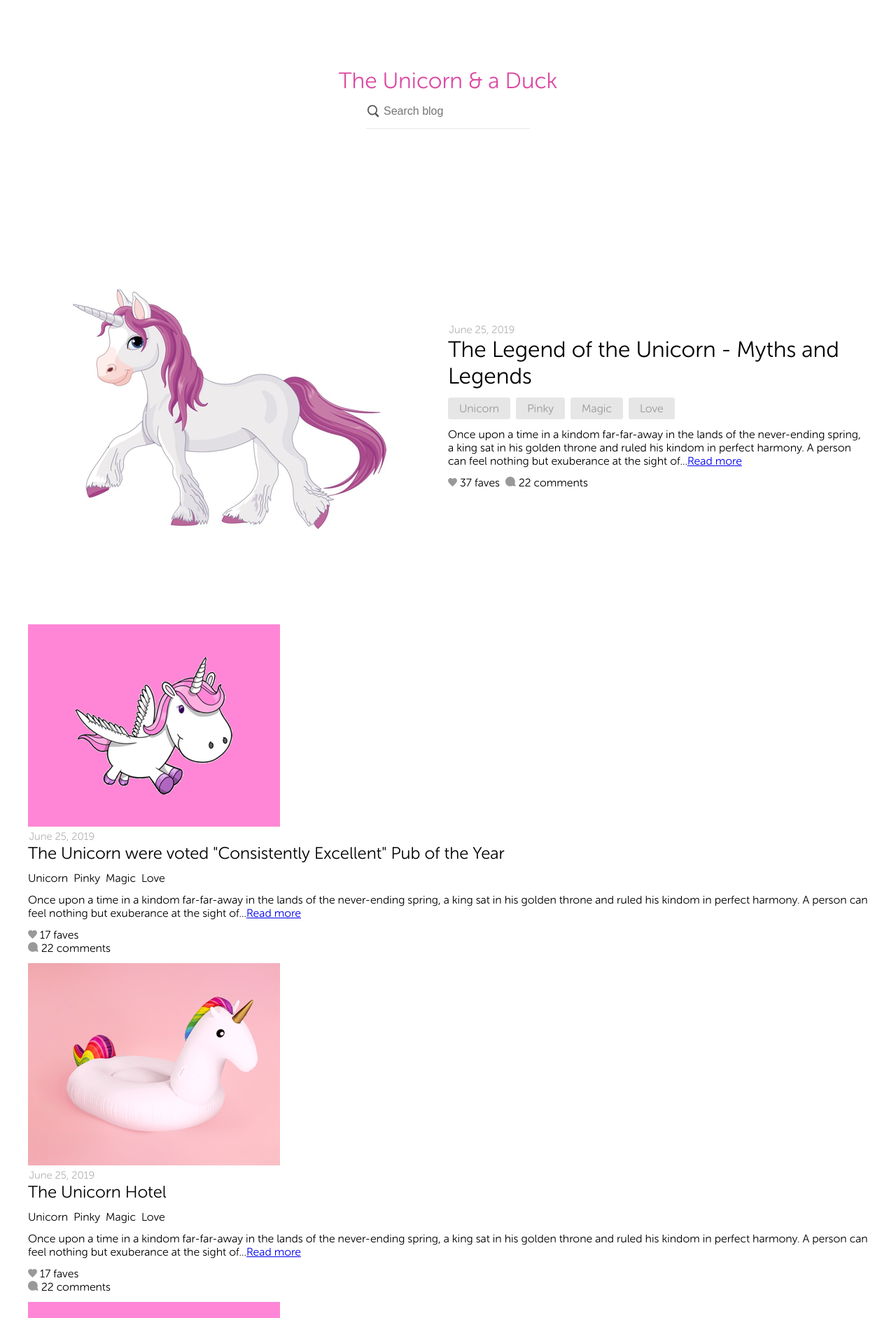
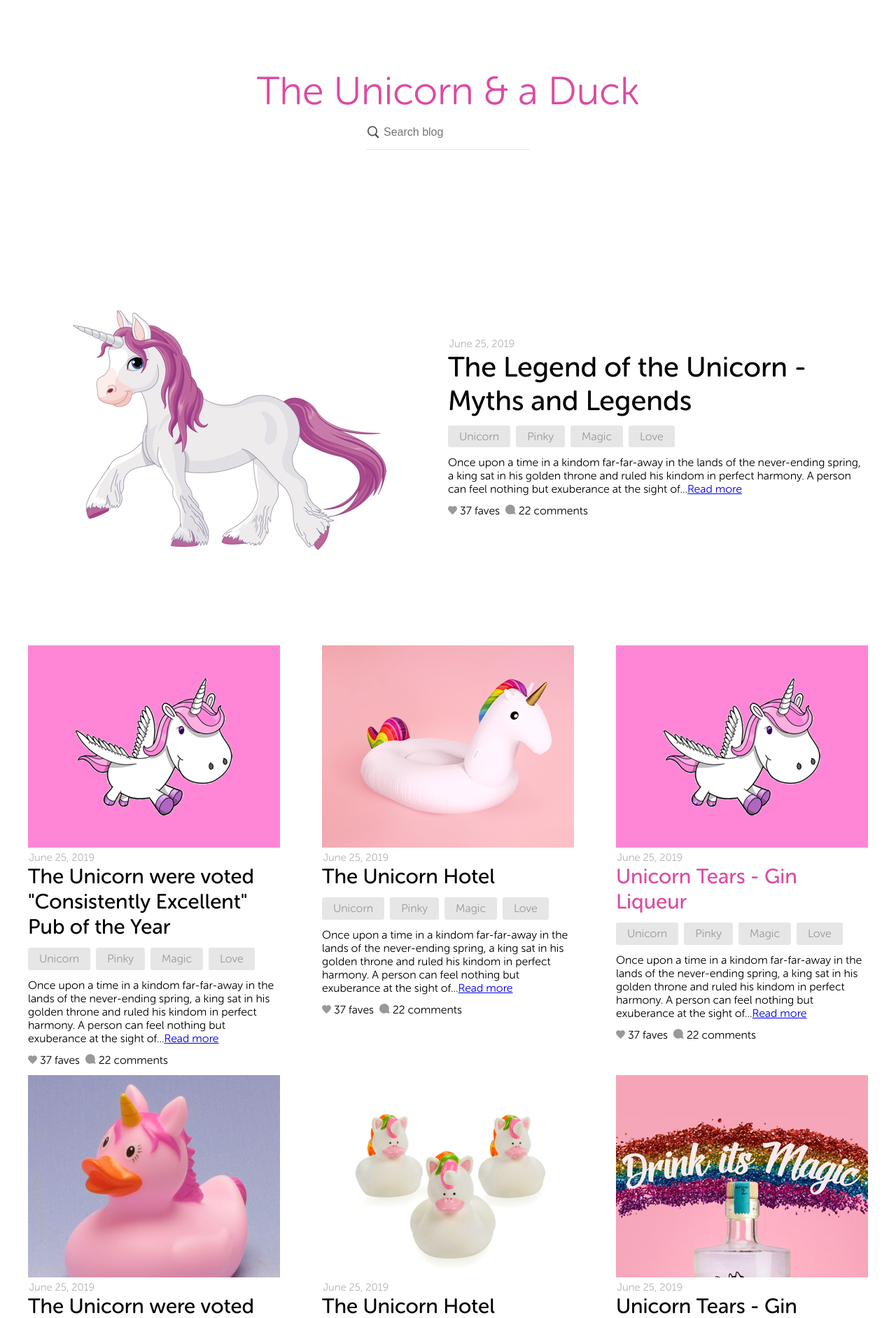
Before and after one commit to rabinrai44/infinum-uniduck, a PHP site: page / in a window 1280 px wide. Shown: the part 63-1946 px from the top of the page at 70% size. Run offline with PHP 8.4, Linux system fonts and the light colour scheme.

Commit message:
Blog posts style updated.

```diff
--- a/frontend/Assets/SCSS/_blogpost.scss
+++ b/frontend/Assets/SCSS/_blogpost.scss
@@ -6,6 +6,16 @@
   &-img,
   &-post {
     width: 50%;
+  }
+}
+
+.blog-posts {
+  display: flex;
+  flex-wrap: wrap;
+  justify-content: space-between;
+
+  .blog-post {
+    width: 30%;
   }
 }
 
--- a/frontend/Assets/SCSS/_heading.scss
+++ b/frontend/Assets/SCSS/_heading.scss
@@ -1,7 +1,12 @@
 .heading {
-  font-size: 1.5rem;
+  font-family: $msr500;
+  font-size: 1.85rem;
 
   &-featured {
-    font-size: 2rem;
+    font-size: 2.5rem;
+  }
+
+  &-primary {
+    color: $primary_color !important;
   }
 }
--- a/frontend/Assets/SCSS/_hero.scss
+++ b/frontend/Assets/SCSS/_hero.scss
@@ -13,6 +13,7 @@
 .hero-title {
   color: $primary_color;
   text-align: center;
+  font-size: 3.5rem;
 }
 
 .search-bar {
--- a/frontend/Assets/styles/style.css
+++ b/frontend/Assets/styles/style.css
@@ -130,9 +130,12 @@ img {
   max-width: 1236px; }
 
 .heading {
-  font-size: 1.5rem; }
+  font-family: museo_sans_rounded500;
+  font-size: 1.85rem; }
   .heading-featured {
-    font-size: 2rem; }
+    font-size: 2.5rem; }
+  .heading-primary {
+    color: #dc4ba3 !important; }
 
 .hero {
   width: 100%;
@@ -146,7 +149,8 @@ img {
 
 .hero-title {
   color: #dc4ba3;
-  text-align: center; }
+  text-align: center;
+  font-size: 3.5rem; }
 
 .search-bar {
   width: 100%; }
@@ -166,6 +170,13 @@ img {
   align-items: center; }
   .blog-featured-img, .blog-featured-post {
     width: 50%; }
+
+.blog-posts {
+  display: flex;
+  flex-wrap: wrap;
+  justify-content: space-between; }
+  .blog-posts .blog-post {
+    width: 30%; }
 
 .meta-date {
   color: #b3b3b3;
--- a/frontend/index.html
+++ b/frontend/index.html
@@ -119,10 +119,18 @@
                 The Unicorn were voted "Consistently Excellent" Pub of the Year
               </h3>
               <div class="meta-tag">
-                <span class="item">Unicorn</span>
-                <span class="item">Pinky</span>
-                <span class="item">Magic</span>
-                <span class="item">Love</span>
+                <div class="item">
+                  <a href="#" class="btn btn-small">Unicorn</a>
+                </div>
+                <div class="item">
+                  <a href="#" class="btn btn-small">Pinky</a>
+                </div>
+                <div class="item">
+                  <a href="#" class="btn btn-small">Magic</a>
+                </div>
+                <div class="item">
+                  <a href="#" class="btn btn-small">Love</a>
+                </div>
               </div>
             </div>
             <div class="meta-content">
@@ -138,15 +146,12 @@
               </p>
             </div>
             <div class="meta-footer">
-              <div class="item">
               <div class="meta-like">
-                  <img src="Assets/Icons/ic-heart.svg" alt="ic-heart" /> 17
-                  faves
+                <img src="Assets/Icons/ic-heart.svg" alt="ic-heart" /> 37 faves
               </div>
               <div class="meta-comment">
                 <img src="Assets/Icons/ic-comment.svg" alt="ic-comment" /> 22
                 comments
-                </div>
               </div>
             </div>
           </article>
@@ -159,10 +164,18 @@
               <span class="meta-date">June 25, 2019</span>
               <h3 class="heading">The Unicorn Hotel</h3>
               <div class="meta-tag">
-                <span class="item">Unicorn</span>
-                <span class="item">Pinky</span>
-                <span class="item">Magic</span>
-                <span class="item">Love</span>
+                <div class="item">
+                  <a href="#" class="btn btn-small">Unicorn</a>
+                </div>
+                <div class="item">
+                  <a href="#" class="btn btn-small">Pinky</a>
+                </div>
+                <div class="item">
+                  <a href="#" class="btn btn-small">Magic</a>
+                </div>
+                <div class="item">
+                  <a href="#" class="btn btn-small">Love</a>
+                </div>
               </div>
             </div>
             <div class="meta-content">
@@ -178,15 +191,12 @@
               </p>
             </div>
             <div class="meta-footer">
-              <div class="item">
               <div class="meta-like">
-                  <img src="Assets/Icons/ic-heart.svg" alt="ic-heart" /> 17
-                  faves
+                <img src="Assets/Icons/ic-heart.svg" alt="ic-heart" /> 37 faves
               </div>
               <div class="meta-comment">
                 <img src="Assets/Icons/ic-comment.svg" alt="ic-comment" /> 22
                 comments
-                </div>
               </div>
             </div>
           </article>
@@ -197,12 +207,22 @@
             </div>
             <div class="meta-header">
               <span class="meta-date">June 25, 2019</span>
-              <h3 class="heading text-primary">Unicorn Tears - Gin Liqueur</h3>
+              <h3 class="heading heading-primary">
+                Unicorn Tears - Gin Liqueur
+              </h3>
               <div class="meta-tag">
-                <span class="item">Unicorn</span>
-                <span class="item">Pinky</span>
-                <span class="item">Magic</span>
-                <span class="item">Love</span>
+                <div class="item">
+                  <a href="#" class="btn btn-small">Unicorn</a>
+                </div>
+                <div class="item">
+                  <a href="#" class="btn btn-small">Pinky</a>
+                </div>
+                <div class="item">
+                  <a href="#" class="btn btn-small">Magic</a>
+                </div>
+                <div class="item">
+                  <a href="#" class="btn btn-small">Love</a>
+                </div>
               </div>
             </div>
             <div class="meta-content">
@@ -218,15 +238,12 @@
               </p>
             </div>
             <div class="meta-footer">
-              <div class="item">
               <div class="meta-like">
-                  <img src="Assets/Icons/ic-heart.svg" alt="ic-heart" /> 17
-                  faves
+                <img src="Assets/Icons/ic-heart.svg" alt="ic-heart" /> 37 faves
               </div>
               <div class="meta-comment">
                 <img src="Assets/Icons/ic-comment.svg" alt="ic-comment" /> 22
                 comments
-                </div>
               </div>
             </div>
           </article>
@@ -241,10 +258,18 @@
                 The Unicorn were voted "Consistently Excellent" Pub of the Year
               </h3>
               <div class="meta-tag">
-                <span class="item">Unicorn</span>
-                <span class="item">Pinky</span>
-                <span class="item">Magic</span>
-                <span class="item">Love</span>
+                <div class="item">
+                  <a href="#" class="btn btn-small">Unicorn</a>
+                </div>
+                <div class="item">
+                  <a href="#" class="btn btn-small">Pinky</a>
+                </div>
+                <div class="item">
+                  <a href="#" class="btn btn-small">Magic</a>
+                </div>
+                <div class="item">
+                  <a href="#" class="btn btn-small">Love</a>
+                </div>
               </div>
             </div>
             <div class="meta-content">
@@ -260,15 +285,12 @@
               </p>
             </div>
             <div class="meta-footer">
-              <div class="item">
               <div class="meta-like">
-                  <img src="Assets/Icons/ic-heart.svg" alt="ic-heart" /> 17
-                  faves
+                <img src="Assets/Icons/ic-heart.svg" alt="ic-heart" /> 37 faves
               </div>
               <div class="meta-comment">
                 <img src="Assets/Icons/ic-comment.svg" alt="ic-comment" /> 22
                 comments
-                </div>
               </div>
             </div>
           </article>
@@ -281,10 +303,18 @@
               <span class="meta-date">June 25, 2019</span>
               <h3 class="heading">The Unicorn Hotel</h3>
               <div class="meta-tag">
-                <span class="item">Unicorn</span>
-                <span class="item">Pinky</span>
-                <span class="item">Magic</span>
-                <span class="item">Love</span>
+                <div class="item">
+                  <a href="#" class="btn btn-small">Unicorn</a>
+                </div>
+                <div class="item">
+                  <a href="#" class="btn btn-small">Pinky</a>
+                </div>
+                <div class="item">
+                  <a href="#" class="btn btn-small">Magic</a>
+                </div>
+                <div class="item">
+                  <a href="#" class="btn btn-small">Love</a>
+                </div>
               </div>
             </div>
             <div class="meta-content">
@@ -300,15 +330,12 @@
               </p>
             </div>
             <div class="meta-footer">
-              <div class="item">
               <div class="meta-like">
-                  <img src="Assets/Icons/ic-heart.svg" alt="ic-heart" /> 17
-                  faves
+                <img src="Assets/Icons/ic-heart.svg" alt="ic-heart" /> 37 faves
               </div>
               <div class="meta-comment">
                 <img src="Assets/Icons/ic-comment.svg" alt="ic-comment" /> 22
                 comments
-                </div>
               </div>
             </div>
           </article>
@@ -321,10 +348,18 @@
               <span class="meta-date">June 25, 2019</span>
               <h3 class="heading text-primary">Unicorn Tears - Gin Liqueur</h3>
               <div class="meta-tag">
-                <span class="item">Unicorn</span>
-                <span class="item">Pinky</span>
-                <span class="item">Magic</span>
-                <span class="item">Love</span>
+                <div class="item">
+                  <a href="#" class="btn btn-small">Unicorn</a>
+                </div>
+                <div class="item">
+                  <a href="#" class="btn btn-small">Pinky</a>
+                </div>
+                <div class="item">
+                  <a href="#" class="btn btn-small">Magic</a>
+                </div>
+                <div class="item">
+                  <a href="#" class="btn btn-small">Love</a>
+                </div>
               </div>
             </div>
             <div class="meta-content">
@@ -340,15 +375,12 @@
               </p>
             </div>
             <div class="meta-footer">
-              <div class="item">
               <div class="meta-like">
-                  <img src="Assets/Icons/ic-heart.svg" alt="ic-heart" /> 17
-                  faves
+                <img src="Assets/Icons/ic-heart.svg" alt="ic-heart" /> 37 faves
               </div>
               <div class="meta-comment">
                 <img src="Assets/Icons/ic-comment.svg" alt="ic-comment" /> 22
                 comments
-                </div>
               </div>
             </div>
           </article>
```
Lines whose indentation alone changed are shown as unchanged.
